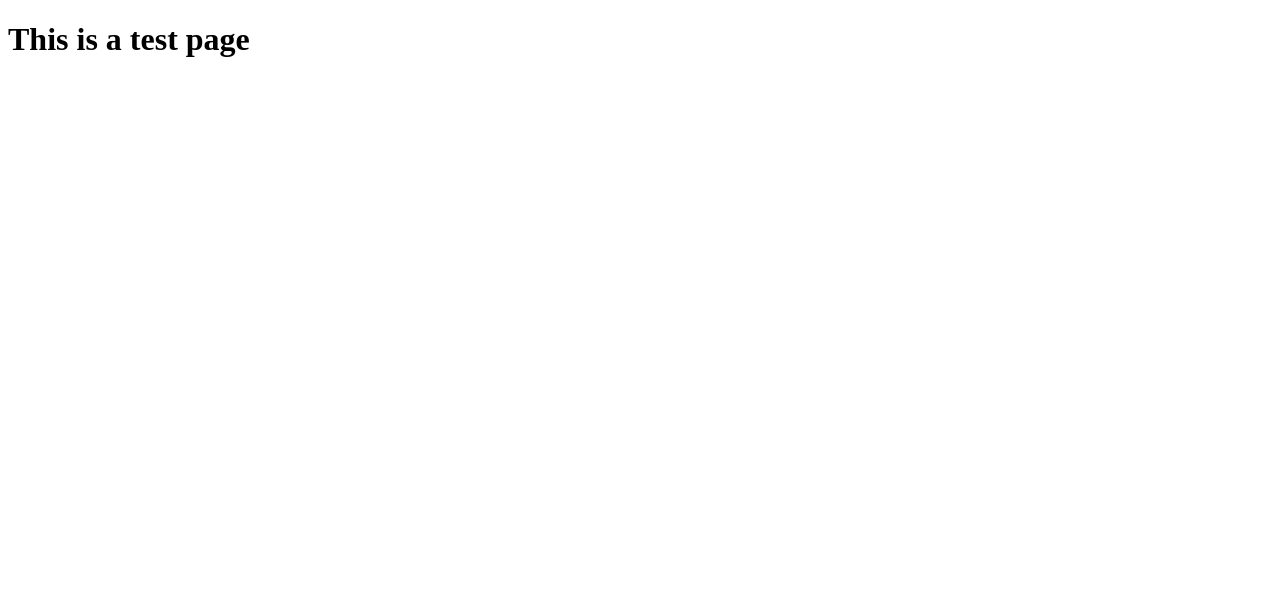
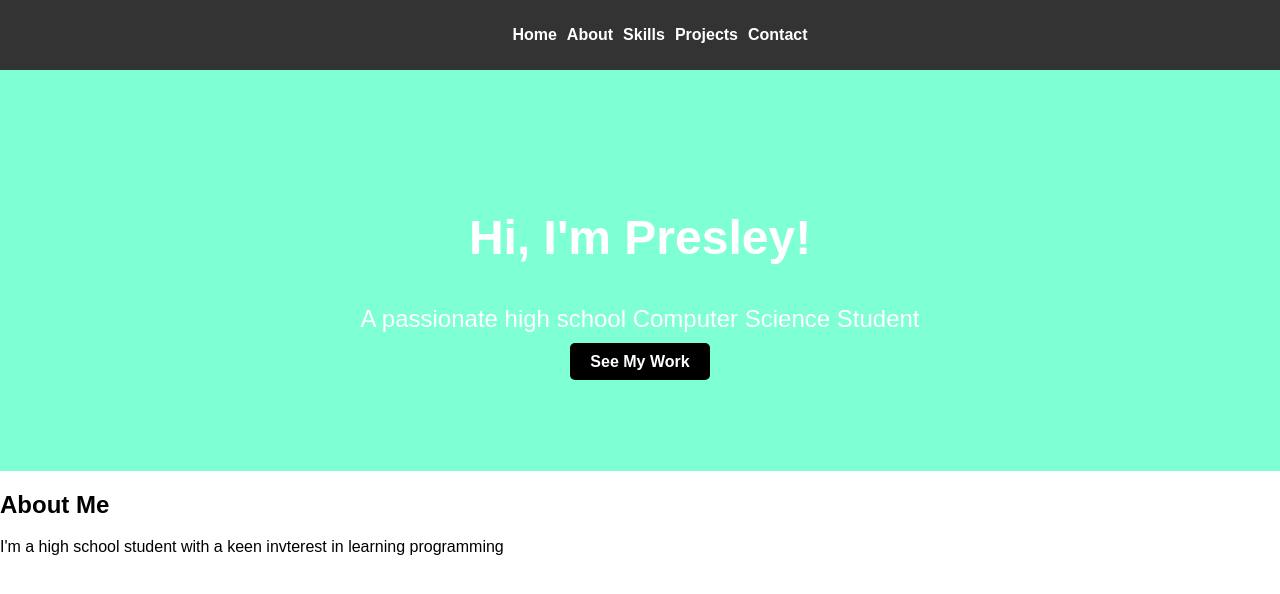
Before and after one commit to PresleyHe/PORTFOLIO, a plain HTML site: page index.html in a window 1280 px wide. Drawn offline with Linux system fonts and the light colour scheme.

Commit message:
11/19/2024-Portfolio up to about section

```diff
--- a/index.html
+++ b/index.html
@@ -1,12 +1,39 @@
 <!DOCTYPE html>
 <html lang="en">
 <head>
+    <link rel="stylesheet" href="https://cdnjs.com/libraries/font-awesome">
+    <link rel="stylesheet" href="styles.css">
     <meta charset="UTF-8">
     <meta name="viewport" content="width=device-width, initial-scale=1.0">
     <title>Portfolio-Presley</title>
 </head>
 <body>
-    <h1>This is a test page</h1>
+    <!-- Header Section -->
+    <header>
+        <nav>
+            <ul>
+                <li><a href="#home">Home</a></li>
+                <li><a href="#about">About</a></li>
+                <li><a href="#skills">Skills</a></li>
+                <li><a href="#projects">Projects</a></li>
+                <li><a href="#contacts">Contact</a></li>
+            </ul>
+        </nav>
+    </header>
 
+    <!-- Hero Section -->
+     <section class="hero">
+        <div class="hero-content">
+            <h1>Hi, I'm Presley!</h1>
+            <p>A passionate high school Computer Science Student</p>
+            <a href="https://github.com/PresleyHe" class="cta-button">See My Work</a>
+        </div>
+     </section>
+
+     <!-- About Section -->
+      <section id="about" class="about">
+        <h2>About Me</h2>
+        <p>I'm a high school student with a keen invterest in learning programming</p>
+      </section>
 </body>
 </html>
--- /dev/null
+++ b/styles.css
@@ -0,0 +1,51 @@
+body {
+    margin: 0;
+    font-family: Arial, Helvetica, sans-serif;
+}
+/* Header Section */
+header {
+    background-color: #333;
+    color: white;
+    padding: 10px 20px;
+}
+header nav ul {
+    list-style-type: none;
+    display: flex;
+    justify-content: center;
+    gap: 10px;
+}
+
+header nav ul li a {
+    color: white;
+    text-decoration: none;
+    font-weight: bold;
+
+}
+
+header nav ul li a:hover {
+    text-decoration: underline;
+    color: orange;
+}
+/* Hero Section */
+.hero {
+    background-color: aquamarine;
+    color: white;
+    text-align: center;
+    padding: 100px 20px;
+}
+.hero-content h1 {
+    font-size: 3rem;
+}
+
+.hero-content p {
+    font-size: 1.5rem;
+    margin: 20px 0;
+}
+.cta-button {
+    background-color: black;
+    color: white;
+    padding: 10px 20px;
+    text-decoration: none;
+    font-weight: bold;
+    border-radius: 5px;
+}
```
